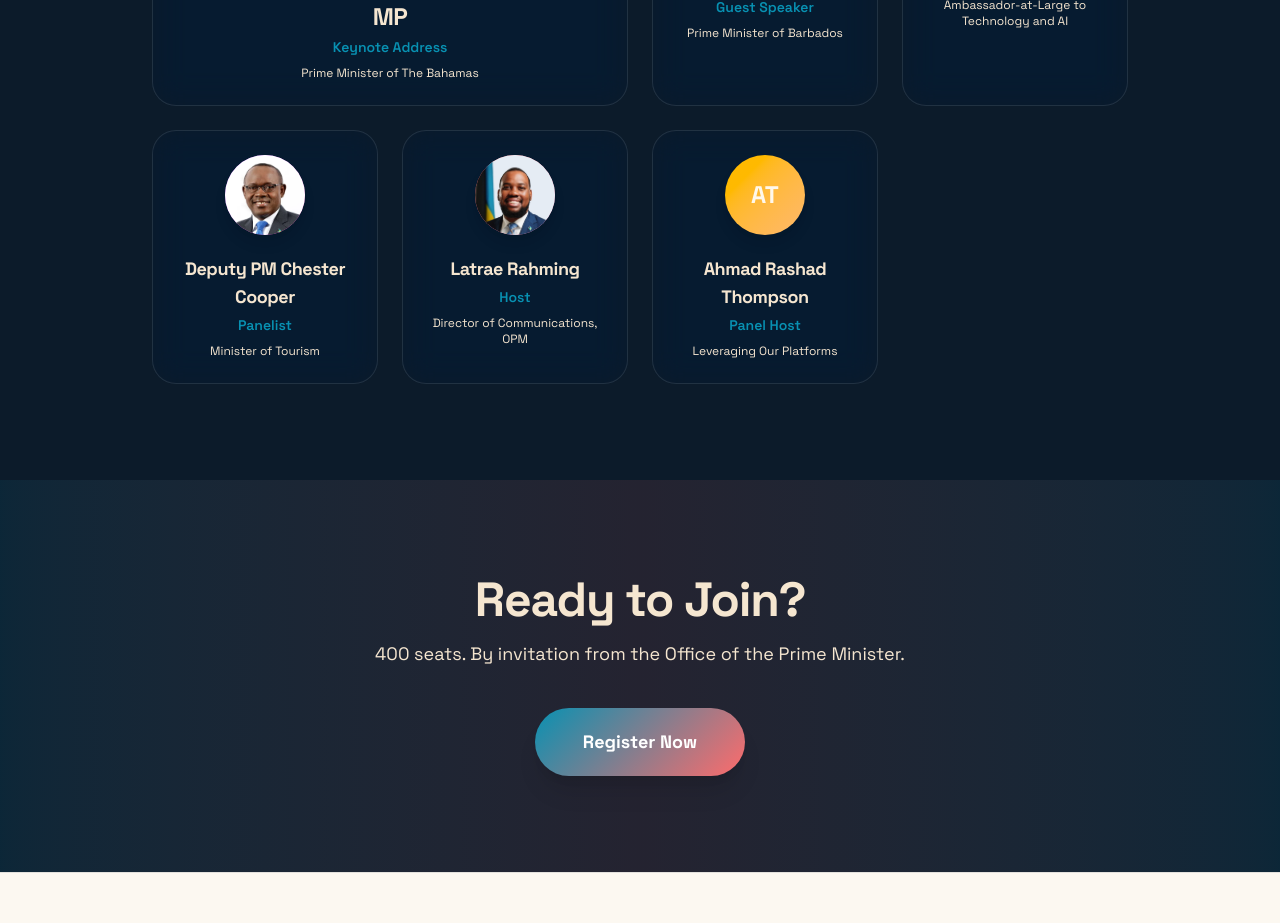
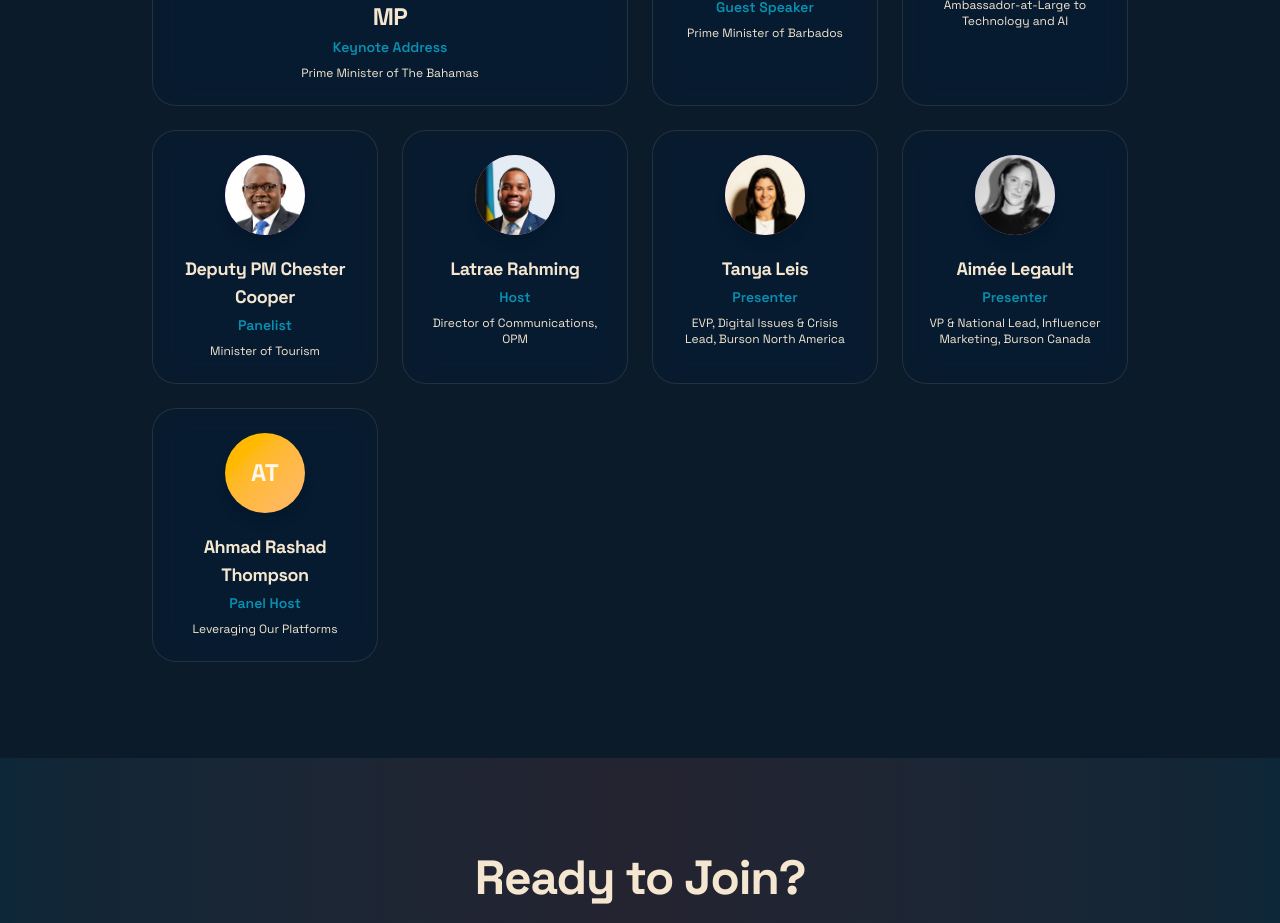
Before and after one commit to gmr0780/Bahamas-Creator-Economy, a Next.js app: page /event in a window 1280 px wide. Shown: the part 3800-4723 px from the top of the page. Built offline with nearby package versions, Linux system fonts and the light colour scheme; no server answers; the database is empty.

Commit message:
Add Tanya Leis and Aimée Legault speakers with photos and bios from Burson

```diff
--- a/src/app/event/page.tsx
+++ b/src/app/event/page.tsx
@@ -65,6 +65,24 @@ const speakers = [
     role: "Host",
     description: "Director of Communications, OPM",
     gradient: "from-coral to-pink-300",
+    size: "normal",
+  },
+  {
+    name: "Tanya Leis",
+    initials: "TL",
+    image: "/speakers/tanya-leis.png",
+    role: "Presenter",
+    description: "EVP, Digital Issues & Crisis Lead, Burson North America",
+    gradient: "from-rose-400 to-pink-400",
+    size: "normal",
+  },
+  {
+    name: "Aimée Legault",
+    initials: "AL",
+    image: "/speakers/aimee-legault.png",
+    role: "Presenter",
+    description: "VP & National Lead, Influencer Marketing, Burson Canada",
+    gradient: "from-violet-400 to-purple-400",
     size: "normal",
   },
   {
```
Also changed, not shown: public/speakers/aimee-legault.png (added), public/speakers/tanya-leis.png (added).
